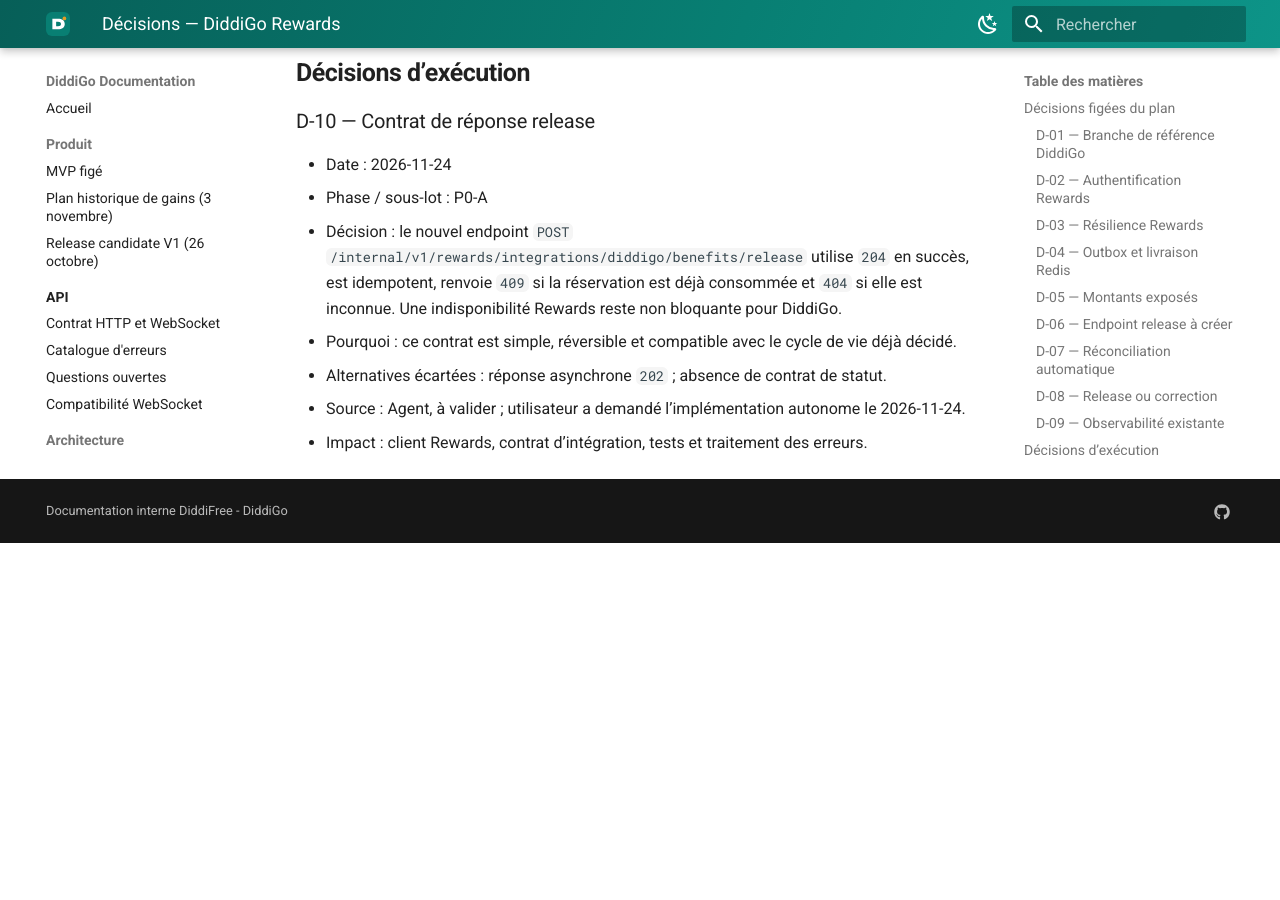
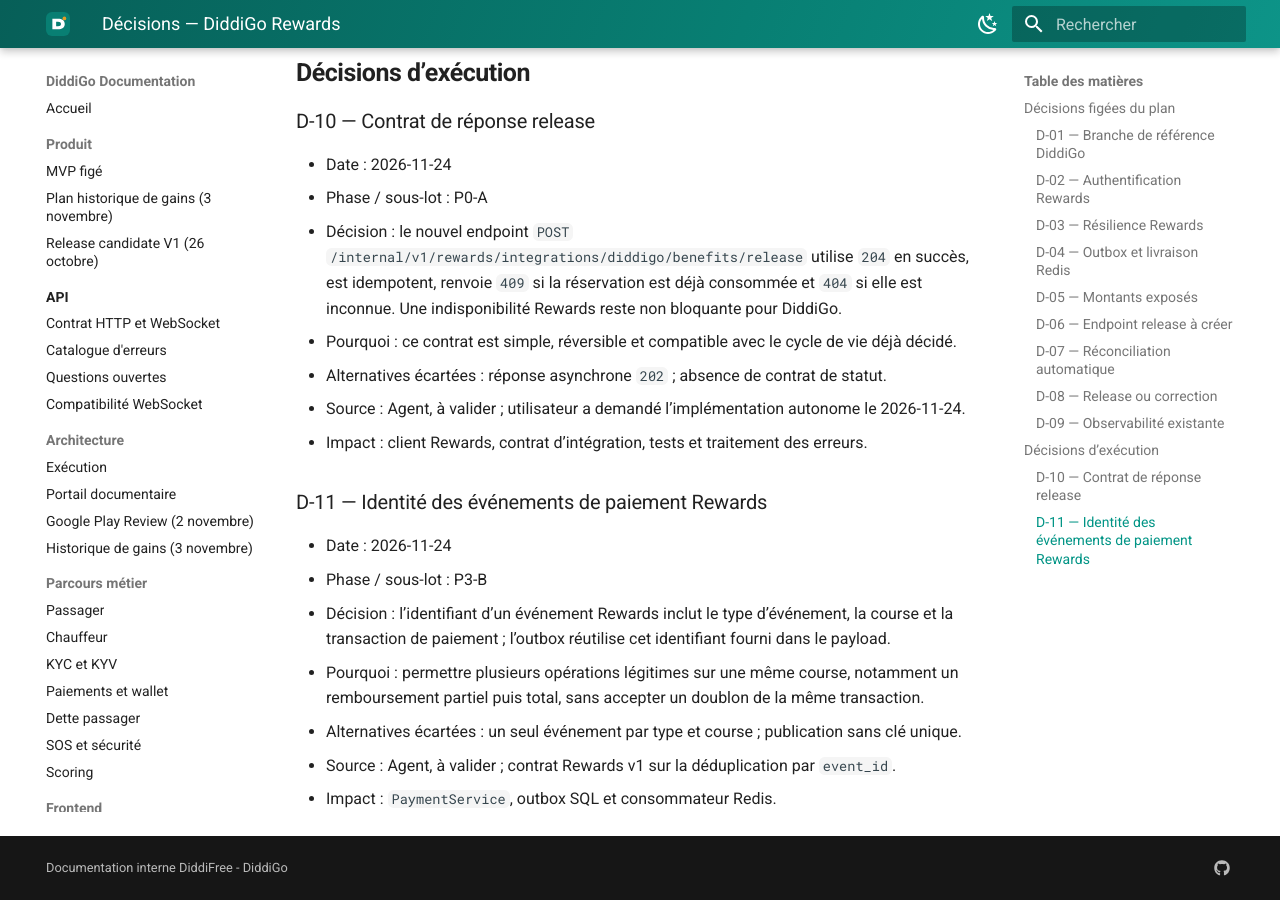
Before and after one commit to DIDDI-FREE/diddi-go-backend, an MkDocs documentation site: the page built from docs/decisions/DECISIONS.md, in a window 1280 px wide and 900 px high, scrolled down 3212 px. Built offline with MkDocs 1.6.1 and Material for MkDocs 9.7.7, drawn with Linux system fonts in a browser that asks for light colours; before the commit the page ends 3755 px from its top, so only the background shows below that.

Commit message:
fix(rewards): distinguish payment event operations

```diff
--- a/docs/decisions/DECISIONS.md
+++ b/docs/decisions/DECISIONS.md
@@ -93,3 +93,12 @@
 - Alternatives écartées : réponse asynchrone `202` ; absence de contrat de statut.
 - Source : Agent, à valider ; utilisateur a demandé l’implémentation autonome le 2026-11-24.
 - Impact : client Rewards, contrat d’intégration, tests et traitement des erreurs.
+
+### D-11 — Identité des événements de paiement Rewards
+- Date : 2026-11-24
+- Phase / sous-lot : P3-B
+- Décision : l’identifiant d’un événement Rewards inclut le type d’événement, la course et la transaction de paiement ; l’outbox réutilise cet identifiant fourni dans le payload.
+- Pourquoi : permettre plusieurs opérations légitimes sur une même course, notamment un remboursement partiel puis total, sans accepter un doublon de la même transaction.
+- Alternatives écartées : un seul événement par type et course ; publication sans clé unique.
+- Source : Agent, à valider ; contrat Rewards v1 sur la déduplication par `event_id`.
+- Impact : `PaymentService`, outbox SQL et consommateur Redis.
```
Also changed, not shown: docs/IMPLEMENTATION-STATUS.md (+1 -1 lines), tasks/PHASE-3-PLAN-2026-11-24.md (added, +13 -0 lines), tasks/PHASE-3A-IMPLEMENTATION-2026-11-24.md (added, +5 -0 lines), tasks/PHASE-3B-IMPLEMENTATION-2026-11-24.md (added, +5 -0 lines), tasks/PHASE-3C-IMPLEMENTATION-2026-11-24.md (added, +5 -0 lines), tasks/todo.md (+4 -4 lines), 3 other files.
